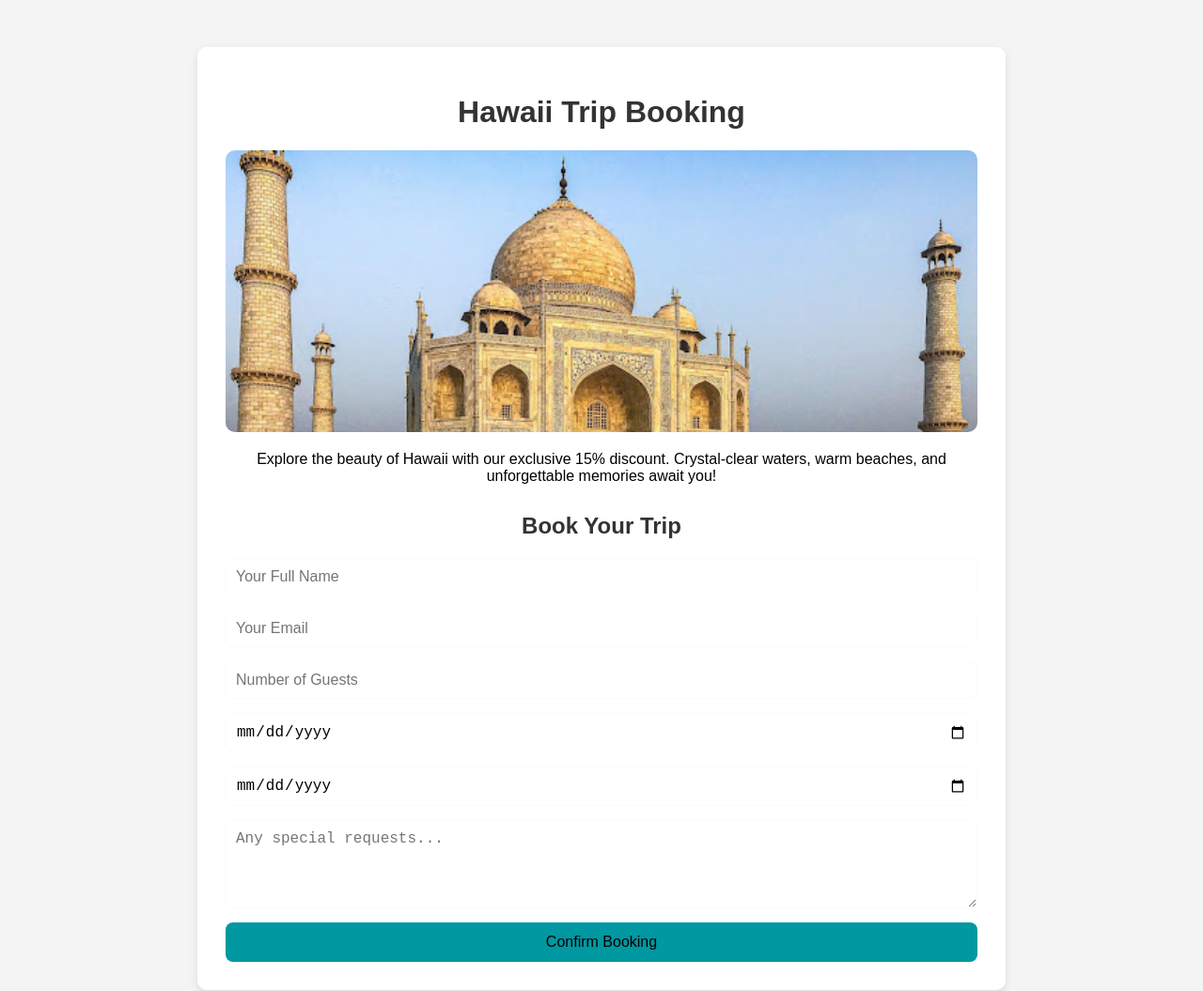
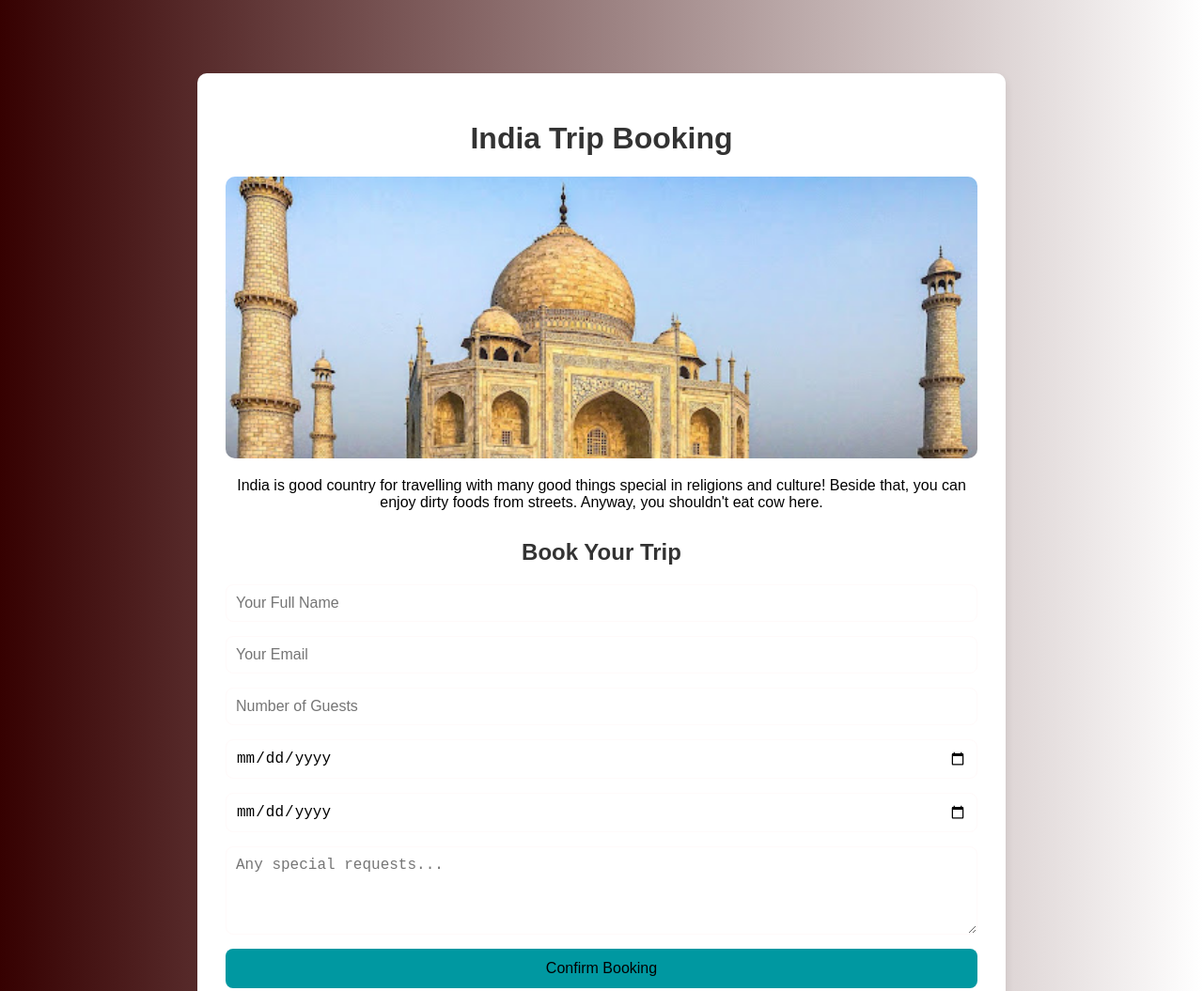
Before and after one commit to thedgfrog/travel1, a plain HTML site: page travel/book_india.html in a window 1280 px wide. Shown: the top 1055 px of the page at 94% size. Drawn offline with Linux system fonts and the light colour scheme.

Commit message:
Update book_india.html
chình lại cho ổn

```diff
--- a/travel/book_india.html
+++ b/travel/book_india.html
@@ -7,10 +7,9 @@
     <link rel="stylesheet" href="https://cdnjs.cloudflare.com/ajax/libs/font-awesome/6.7.2/css/all.min.css">
     <style>
         body {
-            font-family: Arial, sans-serif;
-            margin: 0;
-            padding: 0;
-            background: #f4f4f4;
+            font-family: 'Poppins', sans-serif;
+            background: linear-gradient(to right, #360101, #ffffff);
+            padding: 20px;
         }
         .container {
             max-width: 800px;
@@ -60,10 +59,10 @@
 </head>
 <body>
     <div class="container">
-        <h1>Hawaii Trip Booking</h1>
+        <h1>India Trip Booking</h1>
         <div class="info">
             <img src="./img/india.jpg" alt="india">
-            <p>Explore the beauty of Hawaii with our exclusive 15% discount. Crystal-clear waters, warm beaches, and unforgettable memories await you!</p>
+            <p>India is good country for travelling with many good things special in religions and culture! Beside that, you can enjoy dirty foods from streets. Anyway, you shouldn't eat cow here.</p>
         </div>
 
         <h2>Book Your Trip</h2>
```
